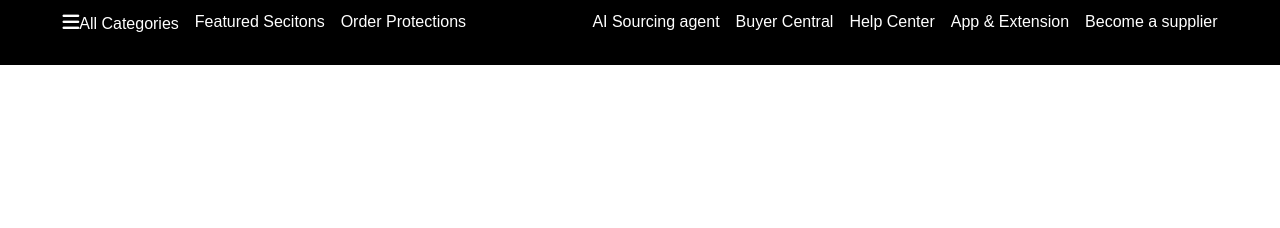
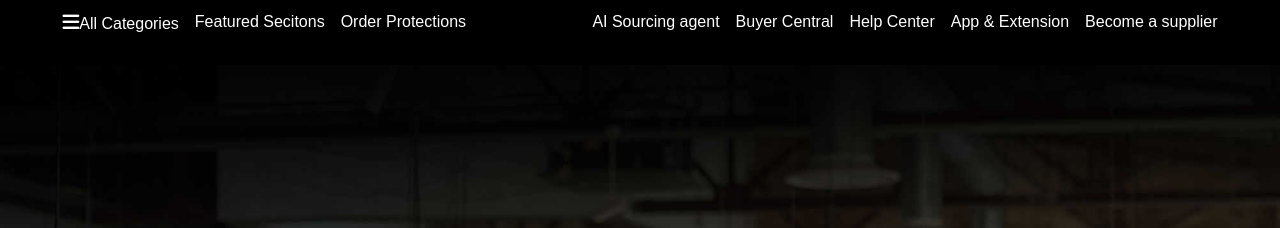
Before and after one commit to NaimaAntu/Alibaba-E-commerce-Website, a plain HTML site: page index.html in a window 1280 px wide. Shown: the part 103-331 px from the top of the page. Drawn offline with Linux system fonts and the light colour scheme.

Commit message:
Update style.css

```diff
--- a/style.css
+++ b/style.css
@@ -42,8 +42,7 @@ header i,header span{
     justify-content: space-between;
     align-items: center;
     padding-bottom:1rem ;
-    /* background: #fff; */
-    /* border-bottom: 1px solid #ddd; */
+
   }
 
   .logo {
@@ -80,7 +79,7 @@ header i,header span{
 
 
   .hero {
-    background: url('./image/hero.jpg') no-repeat center center/cover;
+    background: url('hero.jpg') no-repeat center center/cover;
     height: 100vh;
     position: relative;
   }
```
